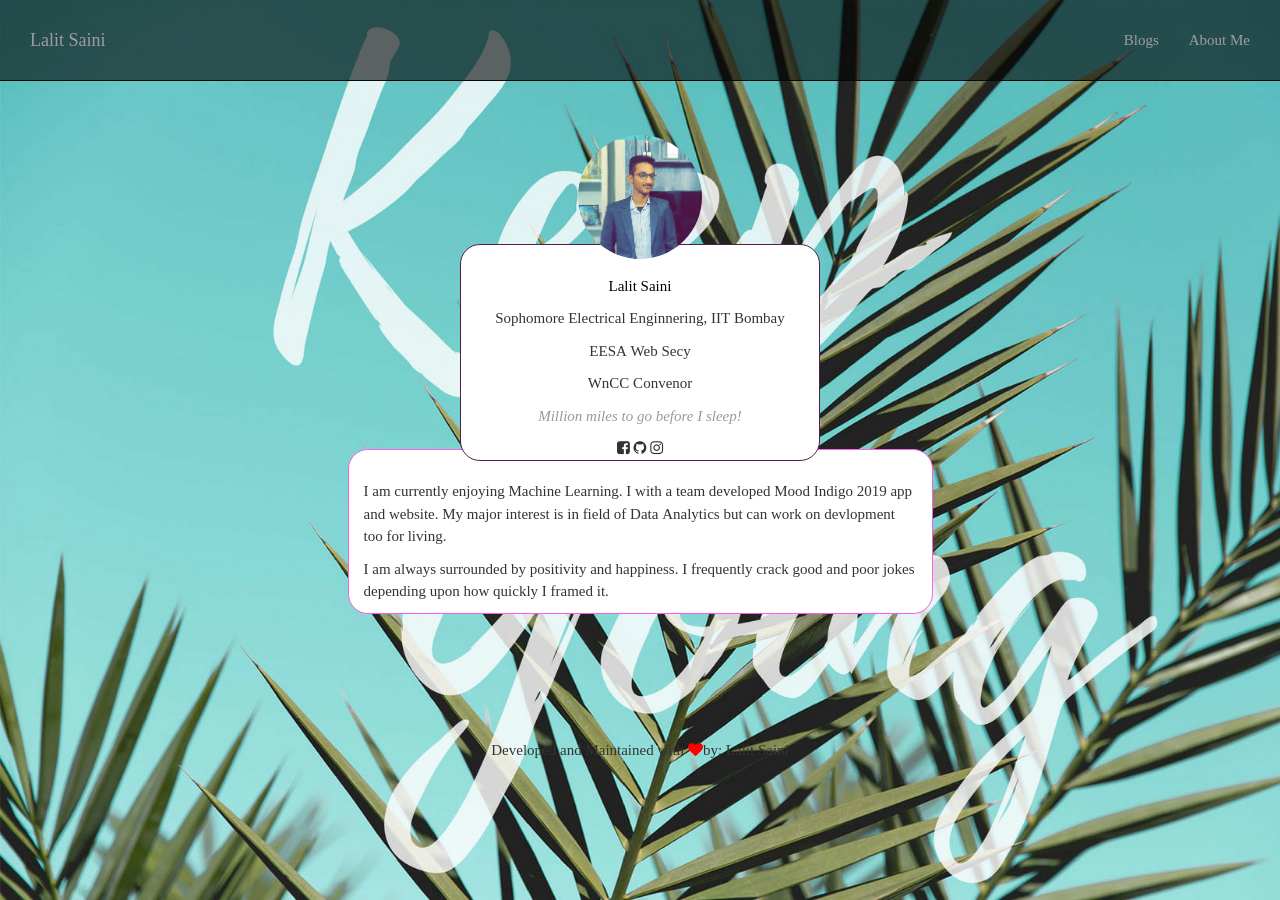
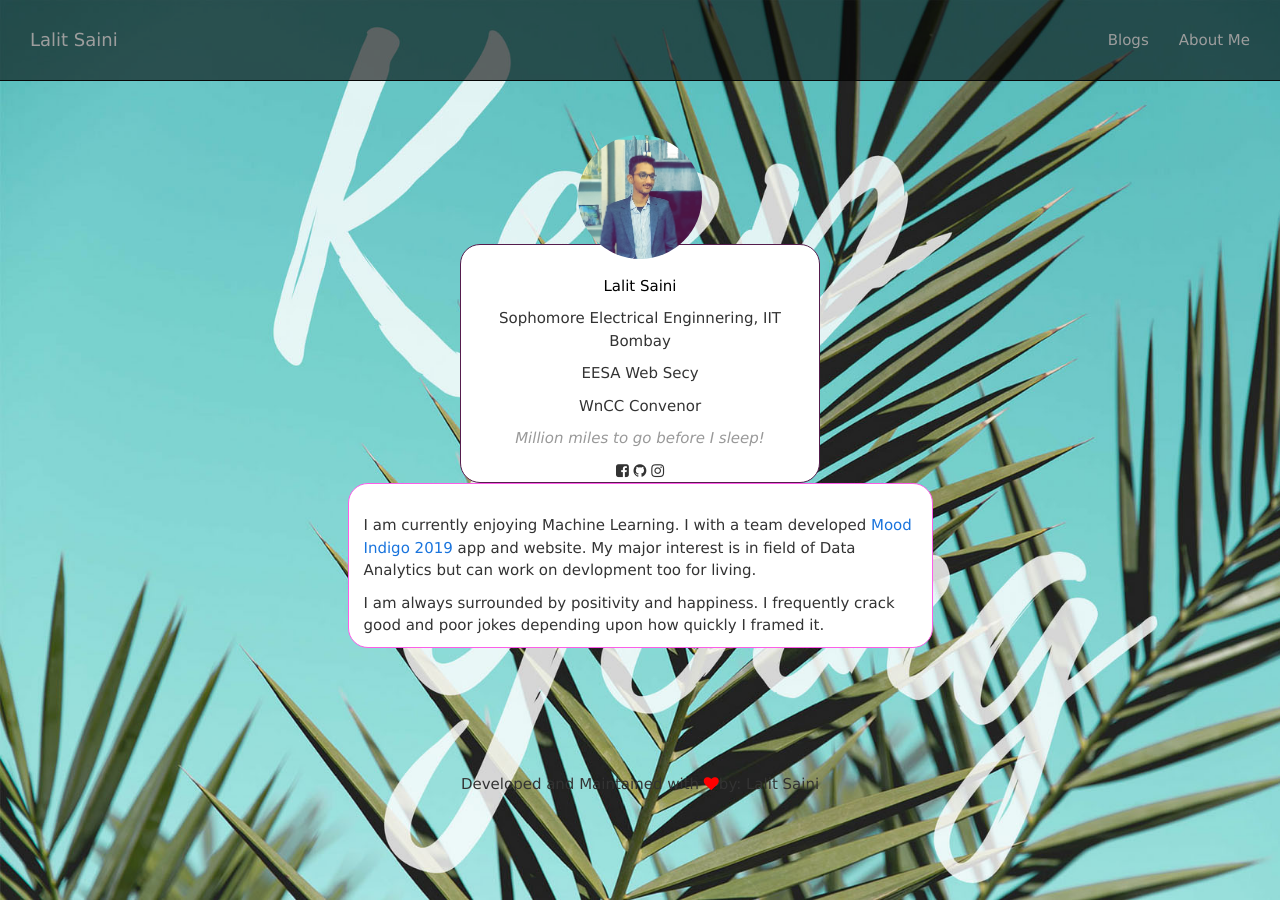
Before and after one commit to codeLAlit/codeLAlit.github.io, a Jekyll site: the page built from _about/user1.md, in a window 1280 px wide. Built offline with Jekyll 4.4.1, drawn with Linux system fonts in a browser that asks for light colours.

Commit message:
link problem resolved

```diff
--- a/_about/user1.md
+++ b/_about/user1.md
@@ -10,6 +10,7 @@
 currpost: ["EESA Web Secy", "WnCC Convenor"]
 categories: about
 ---
+
 I am currently enjoying Machine Learning. I with a team developed [Mood Indigo 2019](http://moodi.org) app and website. My major interest is in field of Data Analytics but can work on devlopment too for living.
 
 I am always surrounded by positivity and happiness. I frequently crack good and poor jokes depending upon how quickly I framed it.
--- a/_layouts/about.html
+++ b/_layouts/about.html
@@ -1,7 +1,7 @@
 <!DOCTYPE html>
 <html>
     <head>
-        <title>About-{{page.name}}</title>
+        <title>About</title>
        {% include head.html %}
        <style>
            .person {
@@ -20,6 +20,7 @@
                 padding-right:1em;
                 border-radius: 20px;
                 border: 1px solid rgb(85, 29, 77);
+
             }
 
             .container{
@@ -33,18 +34,21 @@
 
             .col-sm-6{
                 background: #fff;
-                margin-top:-1%;
                 padding-top:2em;
                 padding-left:1em;
                 padding-right:1em;
                 border-radius: 20px;
-                z-index:-999;
                 border: 1px solid rgb(253, 94, 232);
             }
+
+            .content a{
+                color:rgb(25, 116, 221)
+            }
+
         </style>
     </head>
 
-<body style="background: url({{site.baseurl}}/assests/images/img2.jpg) no-repeat; background-size: cover; height:100%; width: 100%; background-attachment:fixed; font-family: FontAwesome;">
+<body style="background: url({{site.baseurl}}/assests/images/img2.jpg) no-repeat; background-size: cover; height:100%; width: 100%; background-attachment:fixed; ">
     <div class="container-fluid">
     {% include header.html%}
 
@@ -78,15 +82,18 @@
         </div>
         <div class="col-sm-4"></div>
         </div>
-        <div class="row">
+        <div class="row" id="num2">
             <div class="col-sm-3"></div>
             <div class="col-sm-6">
-                {{user.content | markdownify}}
+            <div class="content">
+               {{user.content }}
+            </div>
             </div>
             <div class="col-sm-3"></div>
         </div>
     </div>
     {% endfor %}
+
     {% include footer.html %}
     </div>
 
```
Also changed, not shown: 2 other files.
